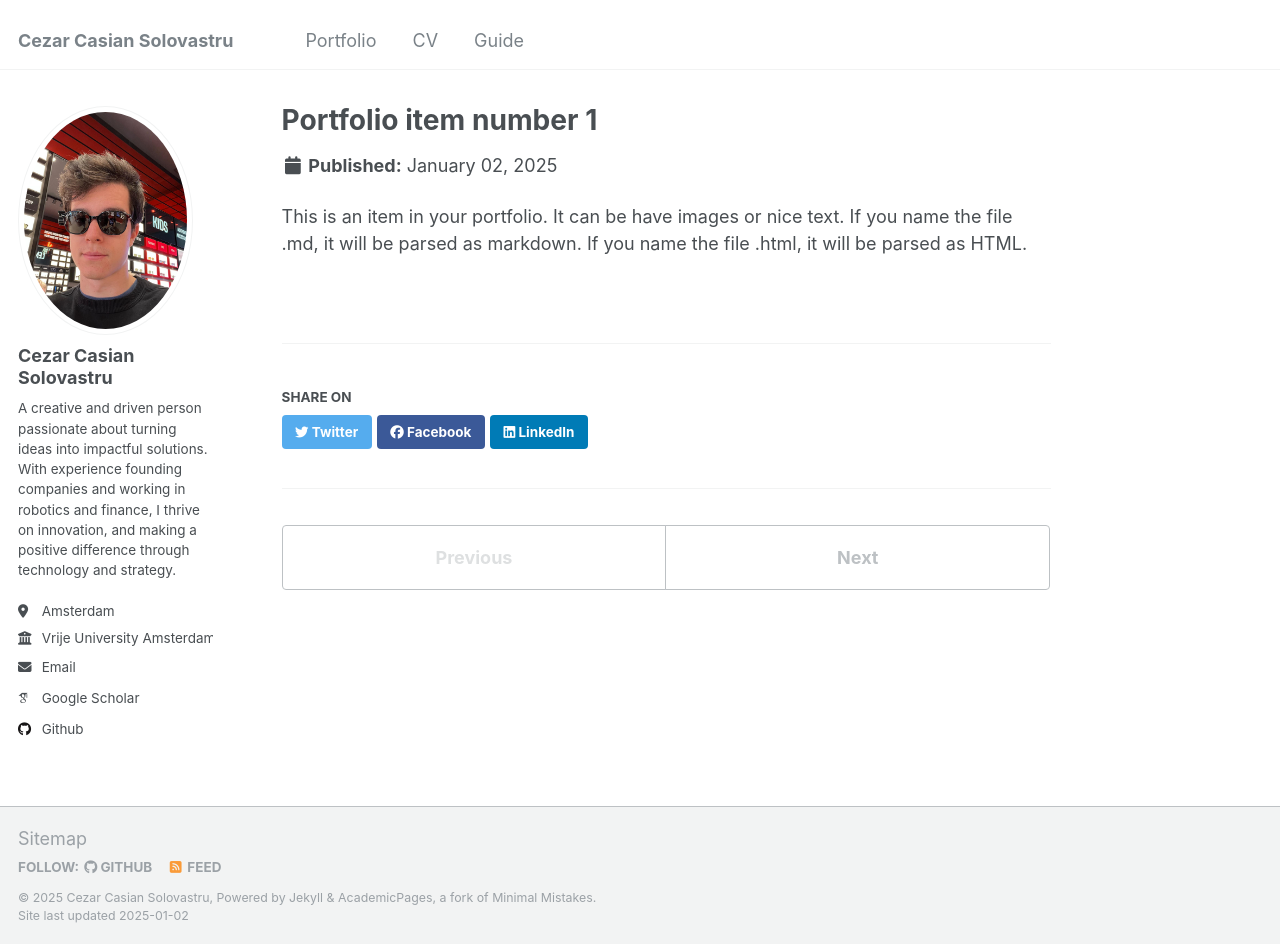
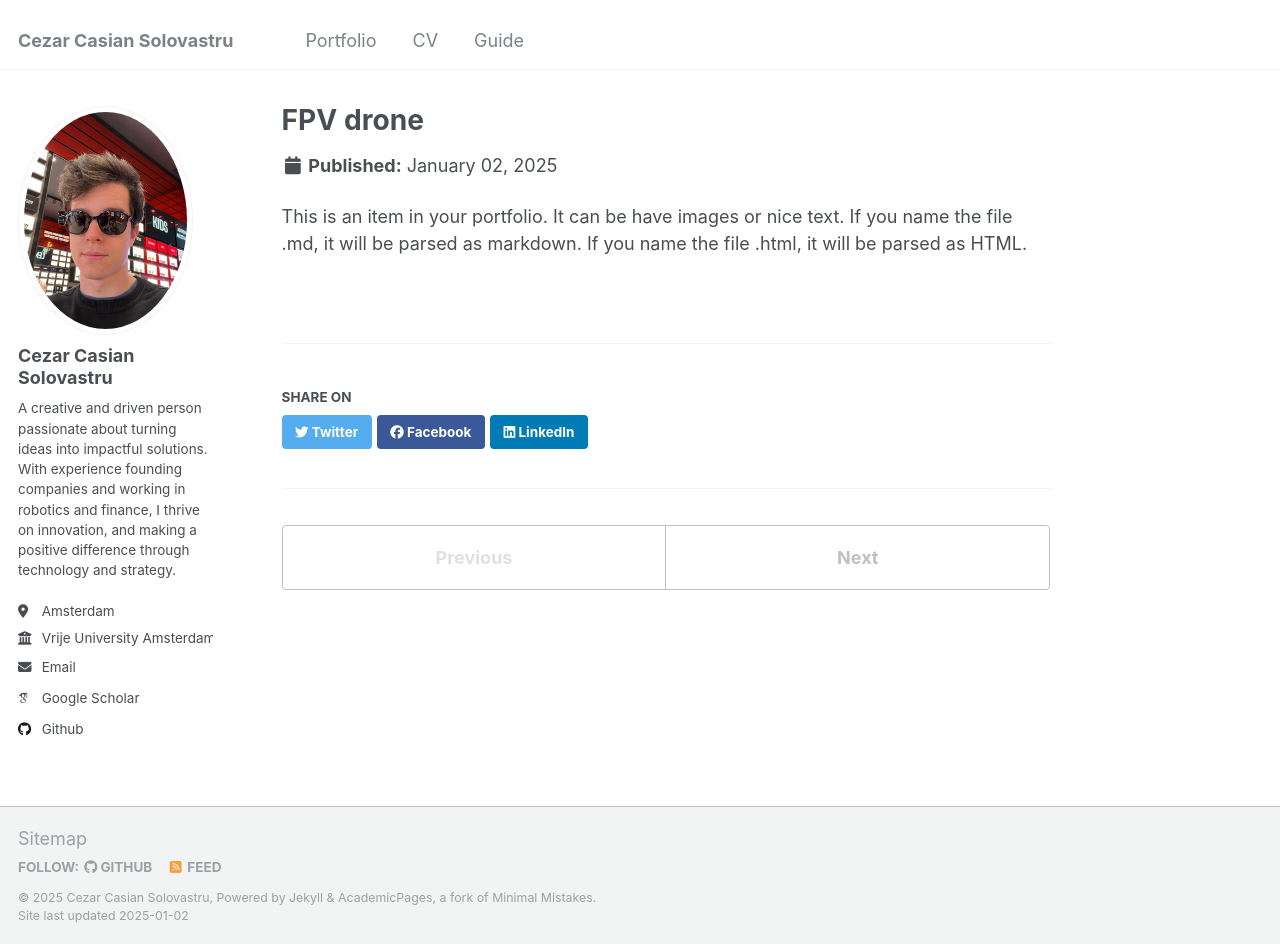
Before and after one commit to cezarsolo1/cezarsolo1.github.io, a Jekyll site: the page built from _portfolio/portfolio-1.md, in a window 1280 px wide and 944 px high. Built offline with Jekyll 4.4.1, drawn with Linux system fonts in a browser that asks for light colours; some web fonts are replaced.

Commit message:
Update portfolio-1.md

```diff
--- a/_portfolio/portfolio-1.md
+++ b/_portfolio/portfolio-1.md
@@ -1,6 +1,6 @@
 ---
-title: "Portfolio item number 1"
-excerpt: "Short description of portfolio item number 1<br/><img src='/images/500x300.png'>"
+title: "FPV drone"
+excerpt: "Short description of portfolio item number 1<br/><img src='/images/fpv.jpeg'>"
 collection: portfolio
 ---
 
```
